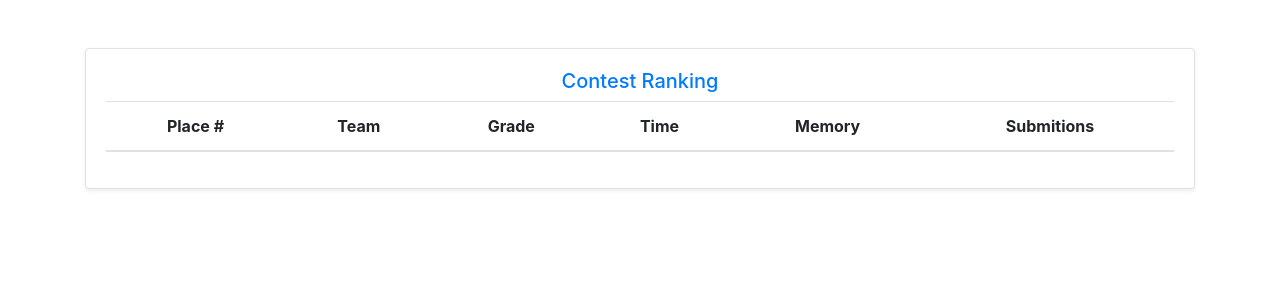
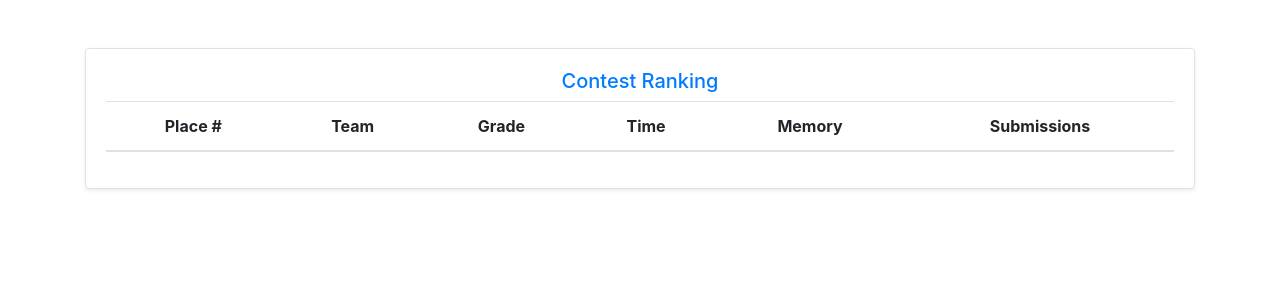
Before and after one commit to dsilveira32/pandora, a Django app: template contest/templates/contest/ranking.html in a window 1280 px wide. Shown: the part 76-376 px from the top of the page. Run offline with Django 3.2, Linux system fonts and the light colour scheme; the template is opened without the code that fills it, so the values that code supplies are empty; some libraries are stand-ins or nearby versions.

Commit message:
correct ranking typo

```diff
--- a/contest/templates/contest/ranking.html
+++ b/contest/templates/contest/ranking.html
@@ -14,7 +14,7 @@
 								<th>Grade</th>
 								<th>Time</th>
 								<th>Memory</th>
-								<th>Submitions</th>
+								<th>Submissions</th>
 							</tr>
 						</thead>
 						<tbody>
```
